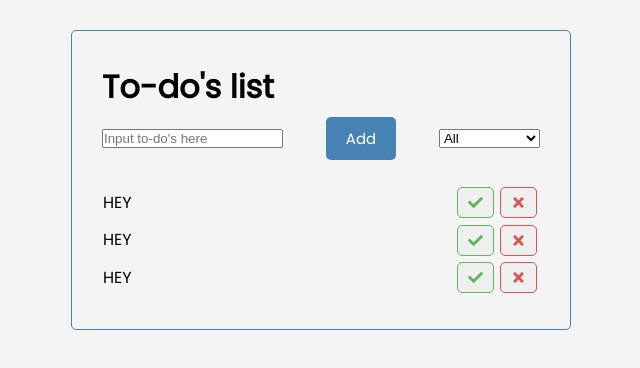
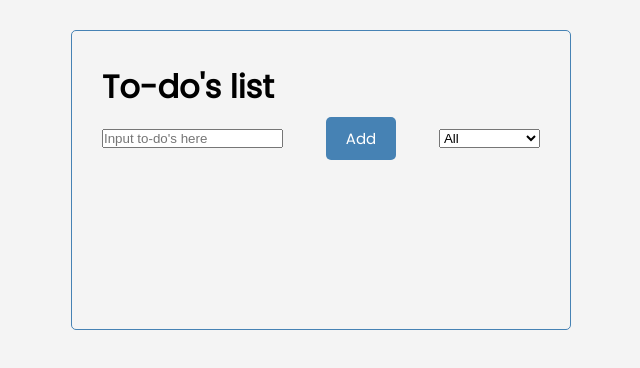
Before and after one commit to kmpineda504/jobno-one-assignment, a React (Create React App) app: page / in a window 1280 px wide. Shown: the top 368 px of the page, without its empty margins (319-959 px from the left). Built offline with nearby package versions, Linux system fonts and the light colour scheme.

Commit message:
passing text info from state to Todo component n render

```diff
--- a/src/App.js
+++ b/src/App.js
@@ -1,7 +1,7 @@
 import React from "react";
 import Header from "./components/Header";
 import Form from "./components/Form";
-import Todolist from "./components/Todolist";
+
 
 
 function App() {
@@ -12,7 +12,6 @@ function App() {
     <div className="container">
       <Header />
       <Form />
-      <Todolist />
     </div>
   );
 }
--- a/src/components/Form.js
+++ b/src/components/Form.js
@@ -1,5 +1,7 @@
 import React, {useState} from 'react';
 import Input from './Input';
+import Todolist from './Todolist';
+
 
 const Form = () => {
 
@@ -7,6 +9,7 @@ const Form = () => {
     const [todos, setTodos] = useState ([]);
 
     return (
+        <>
             <form className='form'>
                 <Input
                     inputText={inputText}
@@ -20,6 +23,10 @@ const Form = () => {
                     <option value="uncompleted">Uncompleted</option>
                 </select>
             </form>
+            <Todolist todos={todos} />
+        </>
+
+
     )
 }
 
--- a/src/components/Input.js
+++ b/src/components/Input.js
@@ -18,7 +18,6 @@ const Input = ({ todos, setTodos, inputText, setInputText }) => {
         <>
             <input
                 onChange={inputTextHandler}
-                className='todo-input'
                 type="text"
                 value={inputText}
                 placeholder="Input to-do's here"
--- a/src/components/Todo.js
+++ b/src/components/Todo.js
@@ -2,11 +2,11 @@ import React from 'react';
 import { FaTimes } from 'react-icons/fa';
 import { FaCheck } from 'react-icons/fa';
 
-const Todo = () => {
+const Todo = ({ text }) => {
   return (
     <>
         <li>
-            <p className='todo-item'>HEY</p>
+            <p className='todo-item'>{text}</p>
             <button className='btn btn-secondary btn-check'><FaCheck/></button>
             <button className='btn btn-secondary btn-delete'><FaTimes/></button>
         </li>
--- a/src/components/Todolist.js
+++ b/src/components/Todolist.js
@@ -1,15 +1,15 @@
 import React from 'react';
 import Todo from './Todo';
 
-const Todolist = () => {
-  return (
-    <section className='todo-container'>
-        <ul >
-            <Todo />
-            <Todo />
-            <Todo />
-        </ul>
-    </section>
+const Todolist = ({ todos }) => {
+    return (
+        <section className='todo-container'>
+            <ul >
+                {todos.map(todo => (
+                    <Todo text={todo.text}/>
+                ))}
+            </ul>
+        </section>
   )
 }
 
--- a/src/scss/style.scss
+++ b/src/scss/style.scss
@@ -10,7 +10,6 @@
 }
 
 .todo-container{
-
   ul{
     list-style-type: none;
     width: 100%;
```
Also changed, not shown: 1 other file (tests, documents, lock files or other folders). Lines whose indentation alone changed are shown as unchanged.
